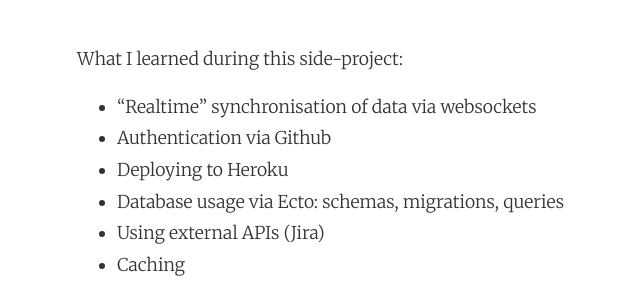
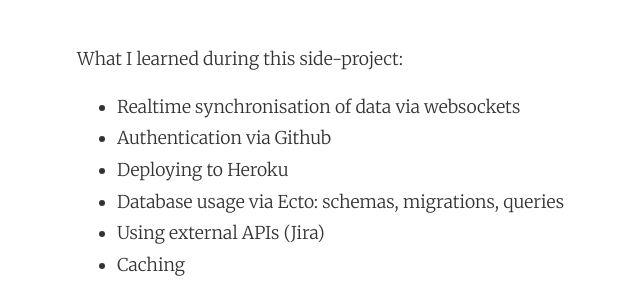
Before and after one commit to adri/adri.github.io, a Jekyll site: the page built from _posts/2017-12-13-learning-elixir-1-year-later.md, in a window 1280 px wide and 900 px high, scrolled down 2284 px, cut to the strip 164-451 px from the top of the window. Shown: the whole strip, without its empty margins (179-819 px from the left). Built offline with Jekyll 4.4.1, drawn with Linux system fonts in a browser that asks for light colours; nearby versions of some CDN libraries; comment, search, counter and statistics services are not loaded.

Commit message:
Autocommit from wiki

```diff
--- a/_posts/2017-12-13-learning-elixir-1-year-later.md
+++ b/_posts/2017-12-13-learning-elixir-1-year-later.md
@@ -48,7 +48,7 @@ The first side-project was about solving a problem I saw at work. I saw a need f
 
 What I learned during this side-project:
 
- * "Realtime" synchronisation of data via websockets
+ * Realtime synchronisation of data via websockets
  * Authentication via Github
  * Deploying to Heroku
  * Database usage via Ecto: schemas, migrations, queries
```
